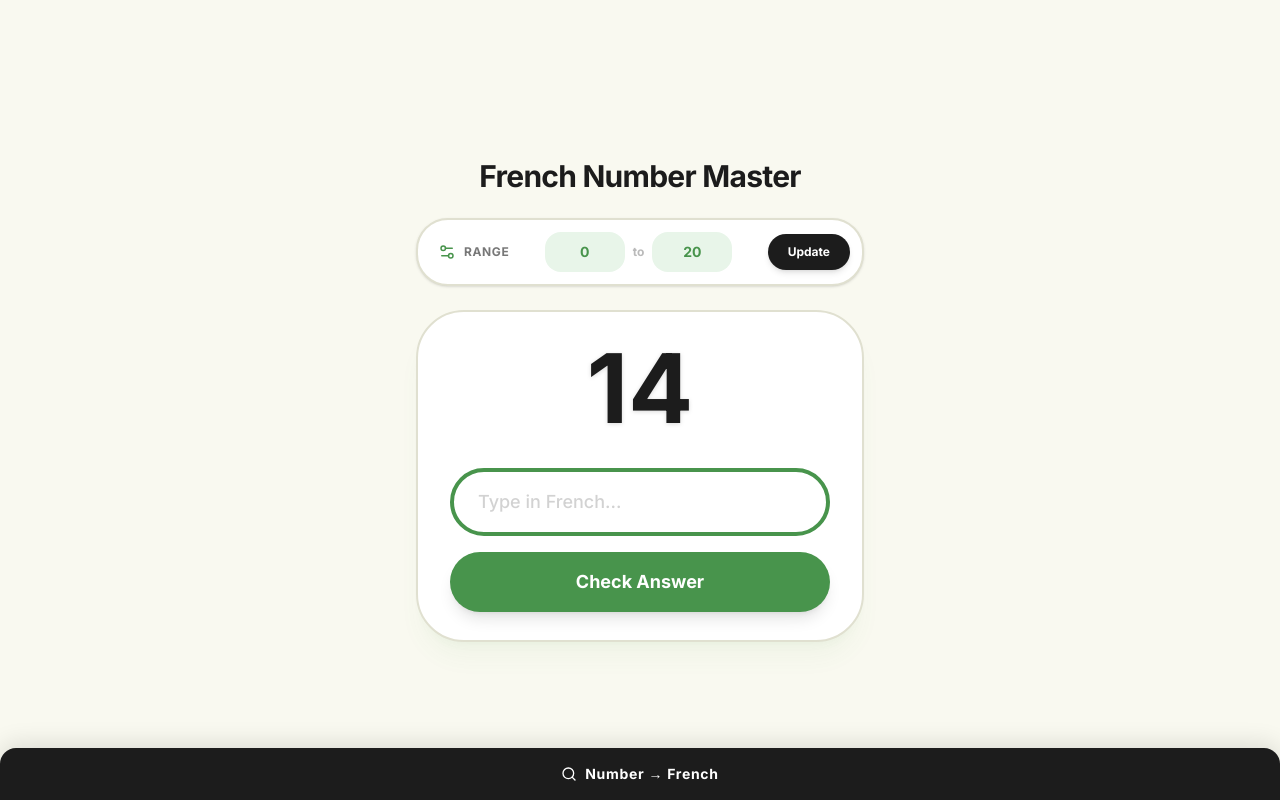
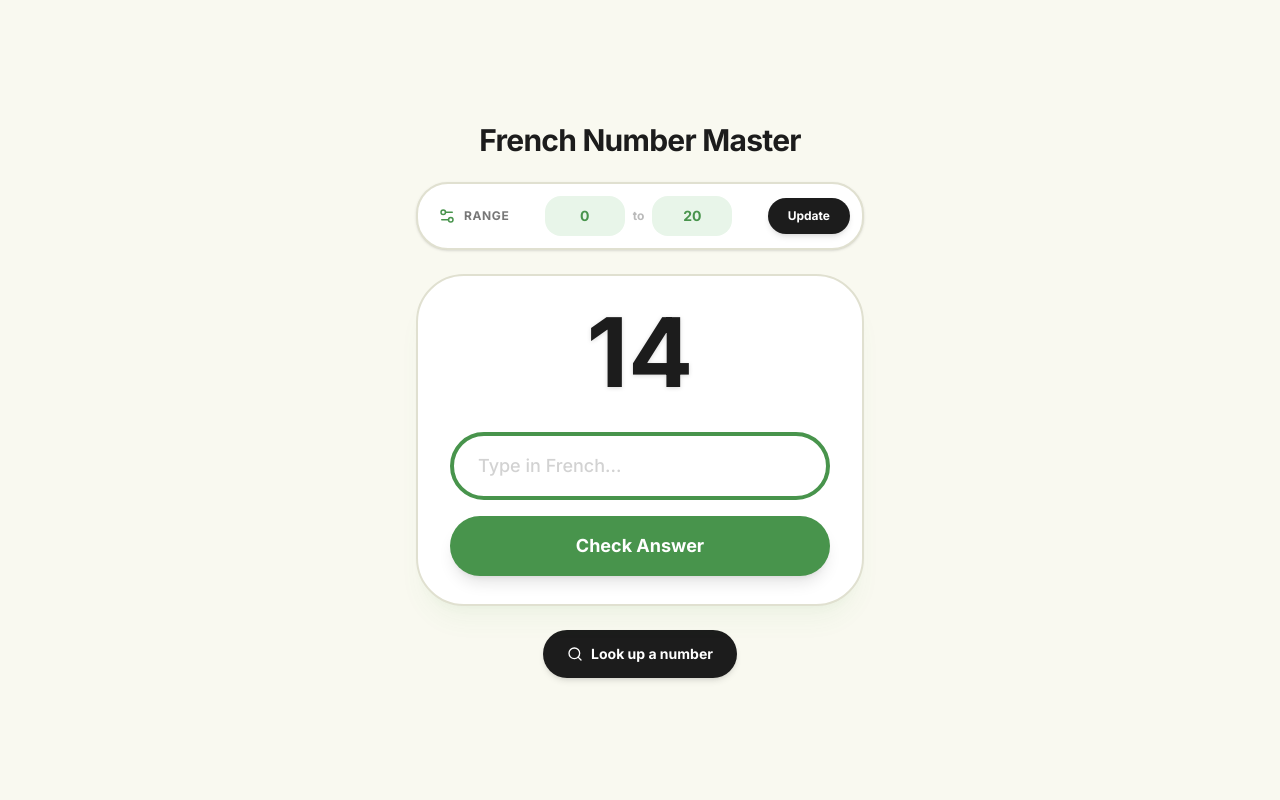
Before and after one commit to Judy-Nihao/french-number-master, a React (Vite) app: page / in a window 1280 px wide. Built offline with nearby package versions, Linux system fonts and the light colour scheme.

Commit message:
fix(ui): move number lookup button below the practice card

```diff
--- a/src/App.tsx
+++ b/src/App.tsx
@@ -258,7 +258,7 @@ export default function App() {
   };
 
   return (
-    <div className="min-h-screen bg-app-bg flex flex-col items-center justify-center py-6 px-4 sm:py-12 sm:px-6 pb-20 sm:pb-12 overflow-x-hidden">
+    <div className="min-h-screen bg-app-bg flex flex-col items-center justify-center py-6 px-4 sm:py-12 sm:px-6 overflow-x-hidden">
       <div className="w-full max-w-md flex flex-col relative">
         {/* Organic Background Shape - Top Left */}
         <div className="absolute -top-20 -left-20 w-64 h-64 bg-app-primary/10 rounded-full blur-3xl -z-10" />
@@ -449,21 +449,22 @@ export default function App() {
           </AnimatePresence>
         </div>
 
-      </div>
-
-      {/* Bottom Tab Bar */}
+      {/* Independent Number Lookup */}
+      <div className="mt-6 flex justify-center">
       <button
         onClick={() => {
           setLookupValue("");
           setLookupResult(null);
           setIsLookupOpen(true);
         }}
-        aria-label="Direct lookup"
-        className="fixed bottom-0 left-0 right-0 z-40 bg-app-dark text-white flex items-center justify-center gap-2 py-4 rounded-t-2xl shadow-[0_-4px_24px_rgba(0,0,0,0.12)] active:opacity-80 transition-opacity"
+        aria-haspopup="dialog"
+        className="bg-app-dark text-white flex items-center justify-center gap-2 px-6 py-3.5 rounded-full shadow-md hover:bg-app-dark/85 active:scale-95 transition-all focus-visible:outline-2 focus-visible:outline-offset-4 focus-visible:outline-app-primary"
       >
         <Search size={16} />
-        <span className="text-sm font-bold tracking-wider">Number → French</span>
+        <span className="text-sm font-bold">Look up a number</span>
       </button>
+      </div>
+      </div>
 
       {/* Lookup Drawer / Dialog */}
       <AnimatePresence>
```
